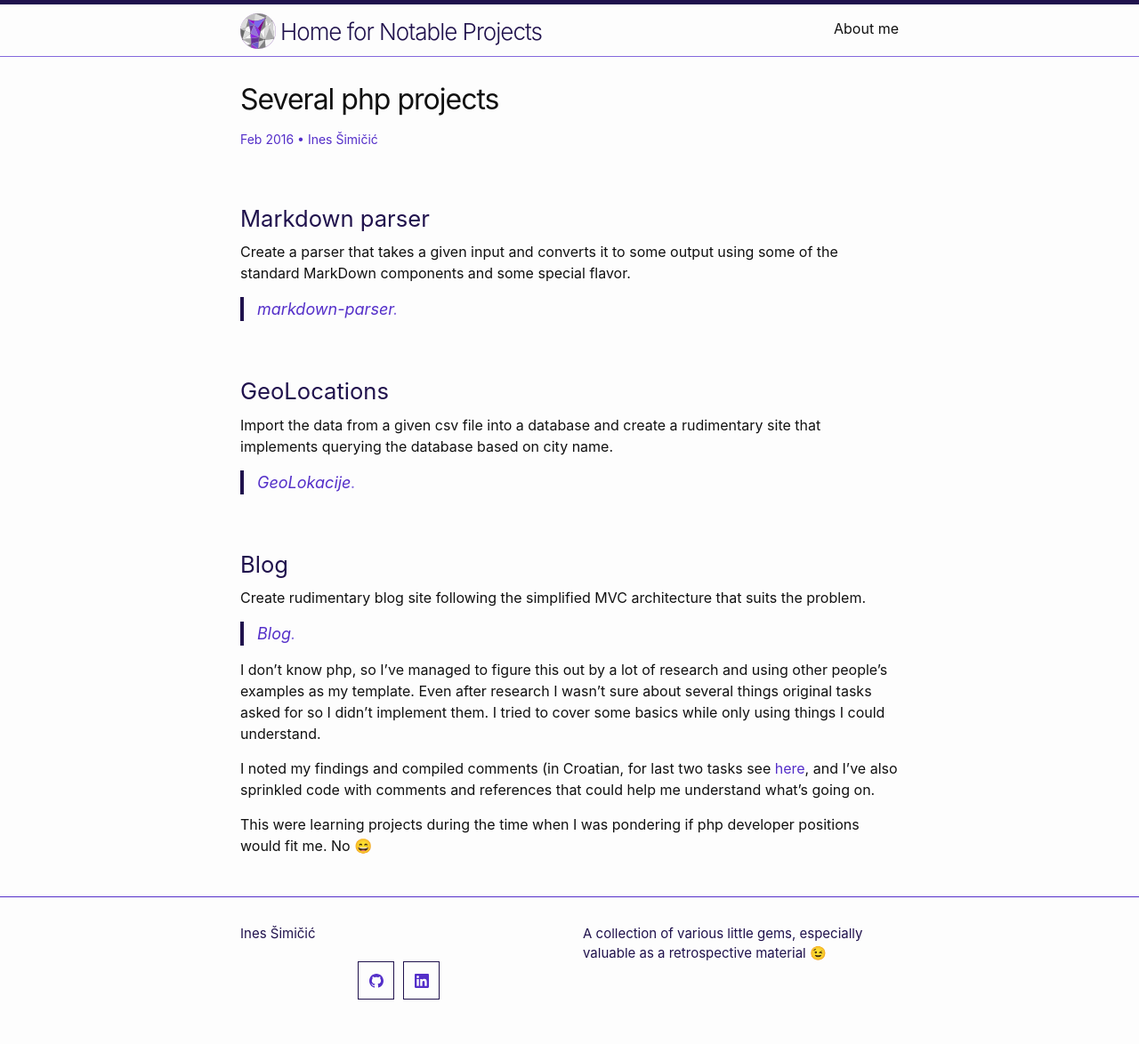
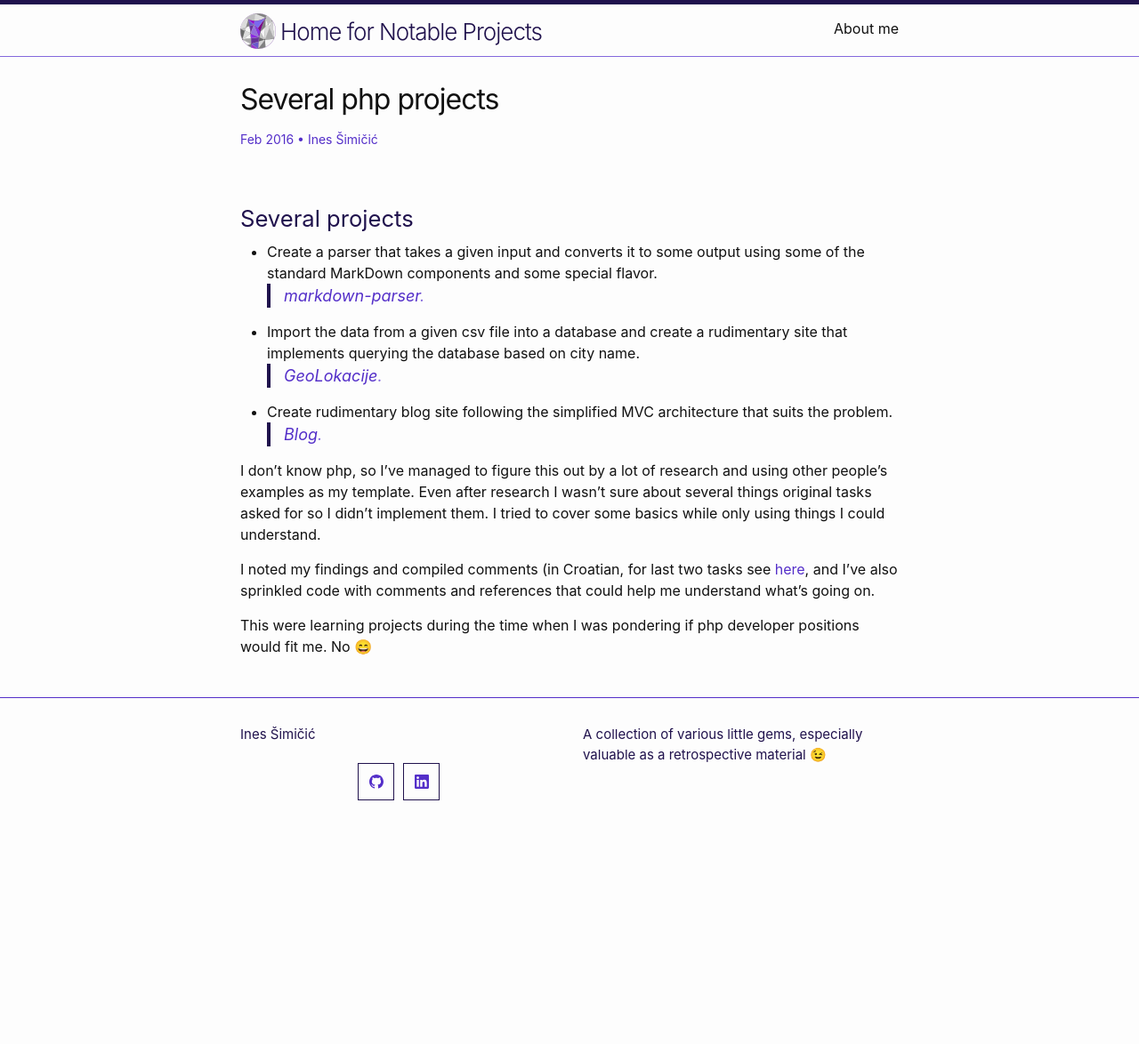
Before and after one commit to inesucrvenom/inesucrvenom.github.io, a Jekyll site: the page built from _posts/2016-02-01-php-several-projects.md, in a window 1280 px wide. Shown: the whole page at 89% size. Built offline with Jekyll 4.4.1, drawn with Linux system fonts in a browser that asks for light colours; emoji names are drawn with the system emoji font; after the commit the page ends 950 px from its top, so only the background shows below that.

Commit message:
reformat

```diff
--- a/_posts/2016-02-01-php-several-projects.md
+++ b/_posts/2016-02-01-php-several-projects.md
@@ -3,16 +3,14 @@ title: Several php projects
 image: assets/post-mix.png
 ---
 
-## Markdown parser
-Create a parser that takes a given input and converts it to some output using some of the standard MarkDown components and some special flavor.
+## Several projects
+- Create a parser that takes a given input and converts it to some output using some of the standard MarkDown components and some special flavor.
 > [markdown-parser](https://github.com/inesucrvenom/practice-archive/tree/master/job-interview-php/markdown-parser).
 
-## GeoLocations
-Import the data from a given csv file into a database and create a rudimentary site that implements querying the database based on city name.
+- Import the data from a given csv file into a database and create a rudimentary site that implements querying the database based on city name.
 > [GeoLokacije](https://github.com/inesucrvenom/practice-archive/tree/master/job-interview-php/GeoLokacije).
 
-## Blog
-Create rudimentary blog site following the simplified MVC architecture that suits the problem.
+- Create rudimentary blog site following the simplified MVC architecture that suits the problem.
 > [Blog](https://github.com/inesucrvenom/practice-archive/tree/master/job-interview-php/Blog).
 
 <!--more-->
```
